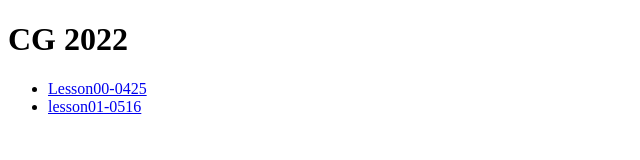
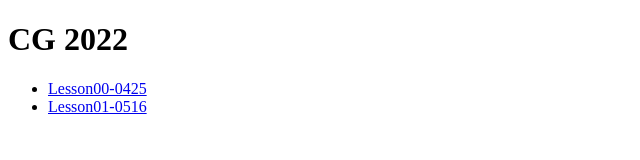
Before and after one commit to shogo-ppt/cg2022, a plain HTML site: page index.html in a window 1280 px wide. Shown: the full height of the page, 0-640 px from the left. Drawn offline with Linux system fonts and the light colour scheme.

Commit message:
Fix labels

```diff
--- a/index.html
+++ b/index.html
@@ -10,6 +10,6 @@
 </BODY>
 <ul>
     <li><a href="lesson00.html">Lesson00-0425</a></li>
-    <li><a href="lesson01.html">lesson01-0516</a></li>
+    <li><a href="lesson01.html">Lesson01-0516</a></li>
 </ul>
 </HTML>
```
